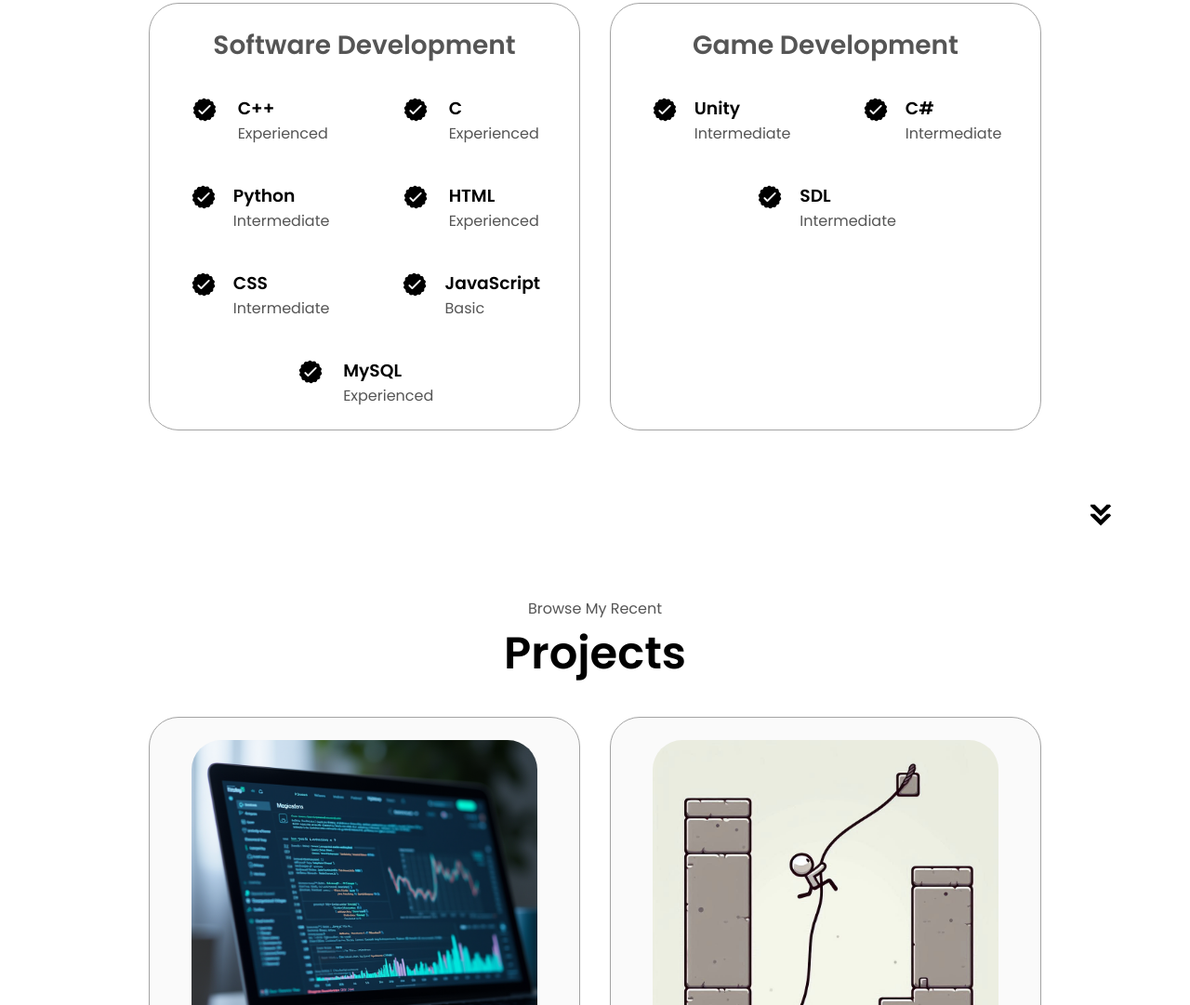
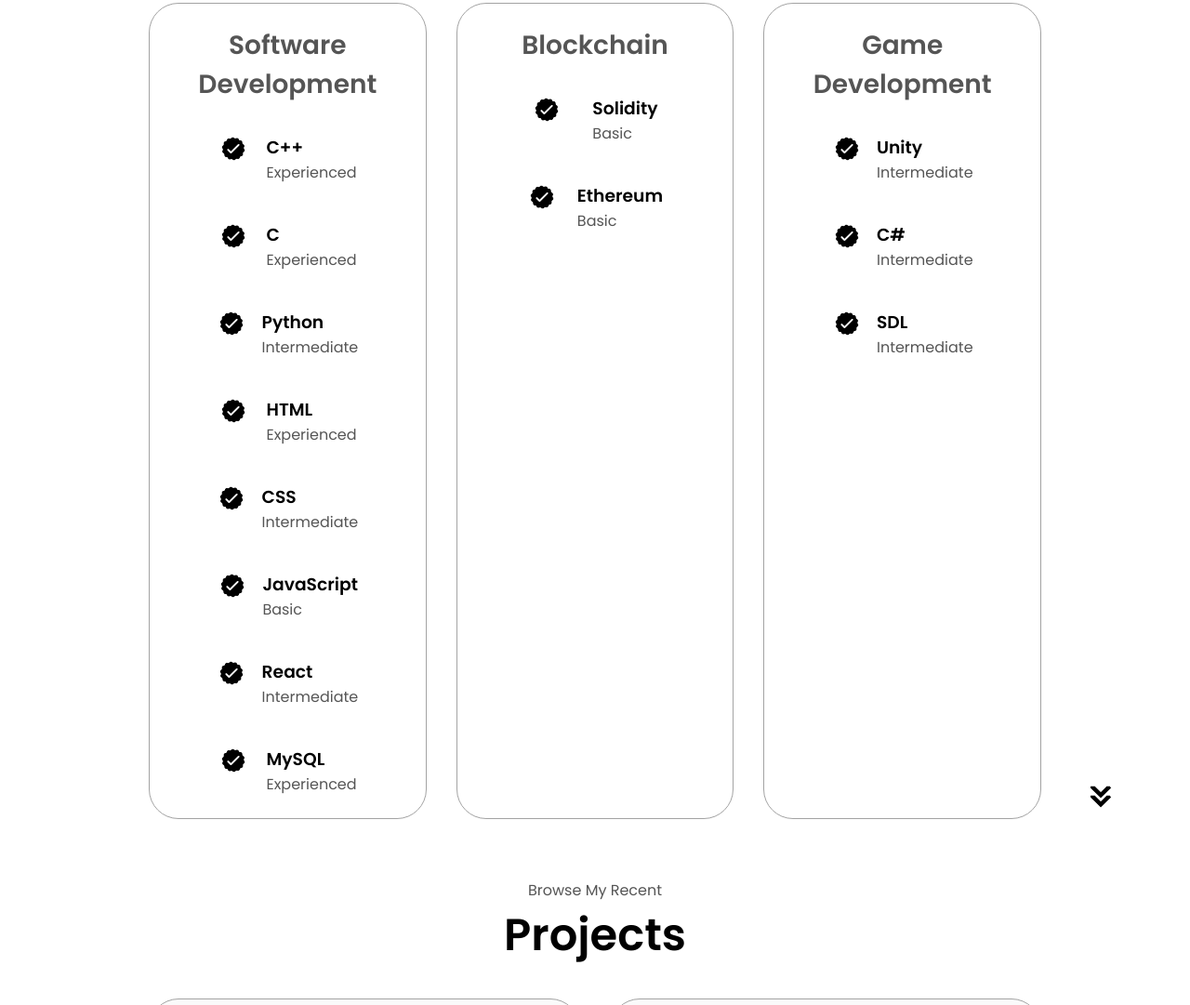
Before and after one commit to nghack3000/Nishchal-portfolio, a plain HTML site: page index.html in a window 1280 px wide. Shown: the part 1822-2903 px from the top of the page at 93% size. Drawn offline with Linux system fonts and the light colour scheme.

Commit message:
Update index.html

```diff
--- a/index.html
+++ b/index.html
@@ -193,8 +193,46 @@
                   class="icon"
                 />
                 <div>
+                  <h3>React</h3>
+                  <p>Intermediate</p>
+                </div>
+              </article>
+              <article>
+                <img
+                  src="./assets/checkmark.png"
+                  alt="Experience icon"
+                  class="icon"
+                />
+                <div>
                   <h3>MySQL</h3>
                   <p>Experienced</p>
+                </div>
+              </article>
+            </div>
+          </div>
+          <div class="details-container">
+            <h2 class="experience-sub-title">Blockchain</h2>
+            <div class="article-container">
+              <article>
+                <img
+                  src="./assets/checkmark.png"
+                  alt="Experience icon"
+                  class="icon"
+                />
+                <div>
+                  <h3>Solidity</h3>
+                  <p>Basic</p>
+                </div>
+              </article>
+              <article>
+                <img
+                  src="./assets/checkmark.png"
+                  alt="Experience icon"
+                  class="icon"
+                />
+                <div>
+                  <h3>Ethereum</h3>
+                  <p>Basic</p>
                 </div>
               </article>
             </div>
```
